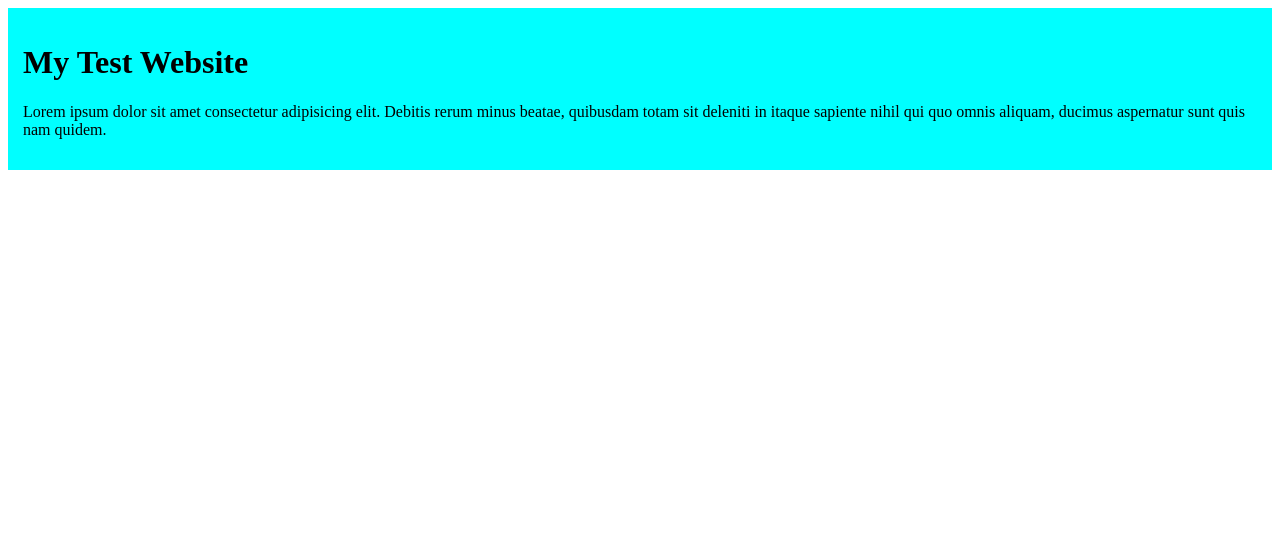
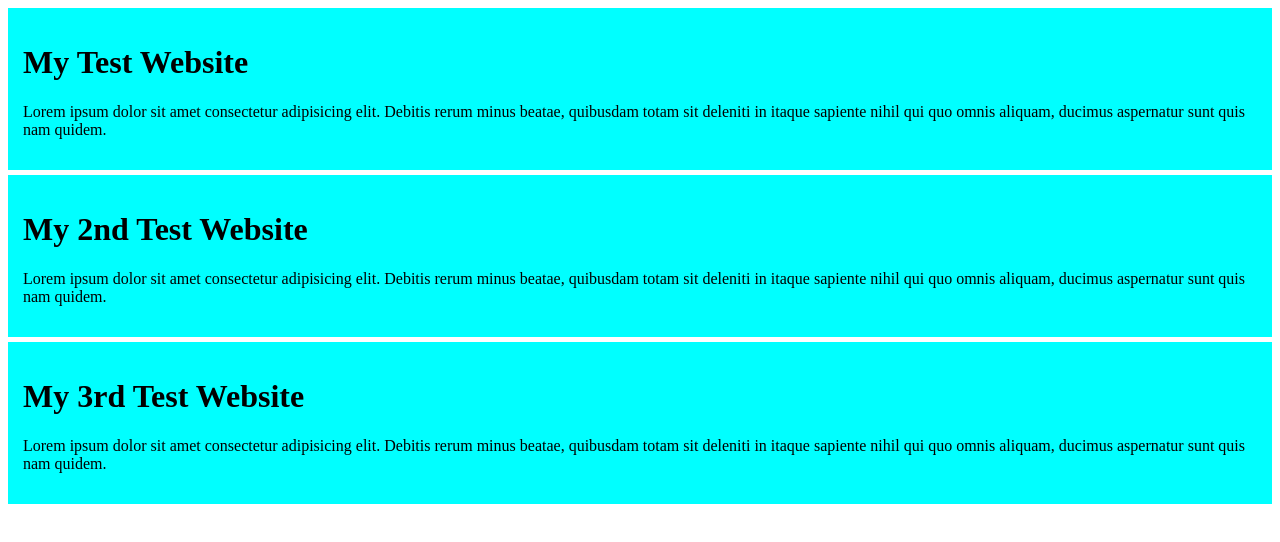
Before and after one commit to iftekharrafi-web/my-test-git-repo, a plain HTML site: page index.html in a window 1280 px wide. Drawn offline with Linux system fonts and the light colour scheme.

Commit message:
2nd code update

```diff
--- a/index.html
+++ b/index.html
@@ -19,6 +19,29 @@
 
 
     </div>
+    <div>
+        <h1>My 2nd Test Website</h1>
 
+            <p>Lorem ipsum dolor sit amet consectetur
+                adipisicing elit. Debitis rerum minus
+                beatae, quibusdam totam sit deleniti in
+                itaque sapiente nihil qui quo omnis
+                aliquam, ducimus aspernatur sunt
+                 quis nam quidem.</p>
+
+
+    </div>
+    <div>
+        <h1>My 3rd Test Website</h1>
+
+            <p>Lorem ipsum dolor sit amet consectetur
+                adipisicing elit. Debitis rerum minus
+                beatae, quibusdam totam sit deleniti in
+                itaque sapiente nihil qui quo omnis
+                aliquam, ducimus aspernatur sunt
+                 quis nam quidem.</p>
+
+
+    </div>
 </body>
 </html>
--- a/style/style.css
+++ b/style/style.css
@@ -1,5 +1,6 @@
 div {
     background-color: aqua;
     padding: 15px;
+    margin-bottom: 5px;
 
 }
```
